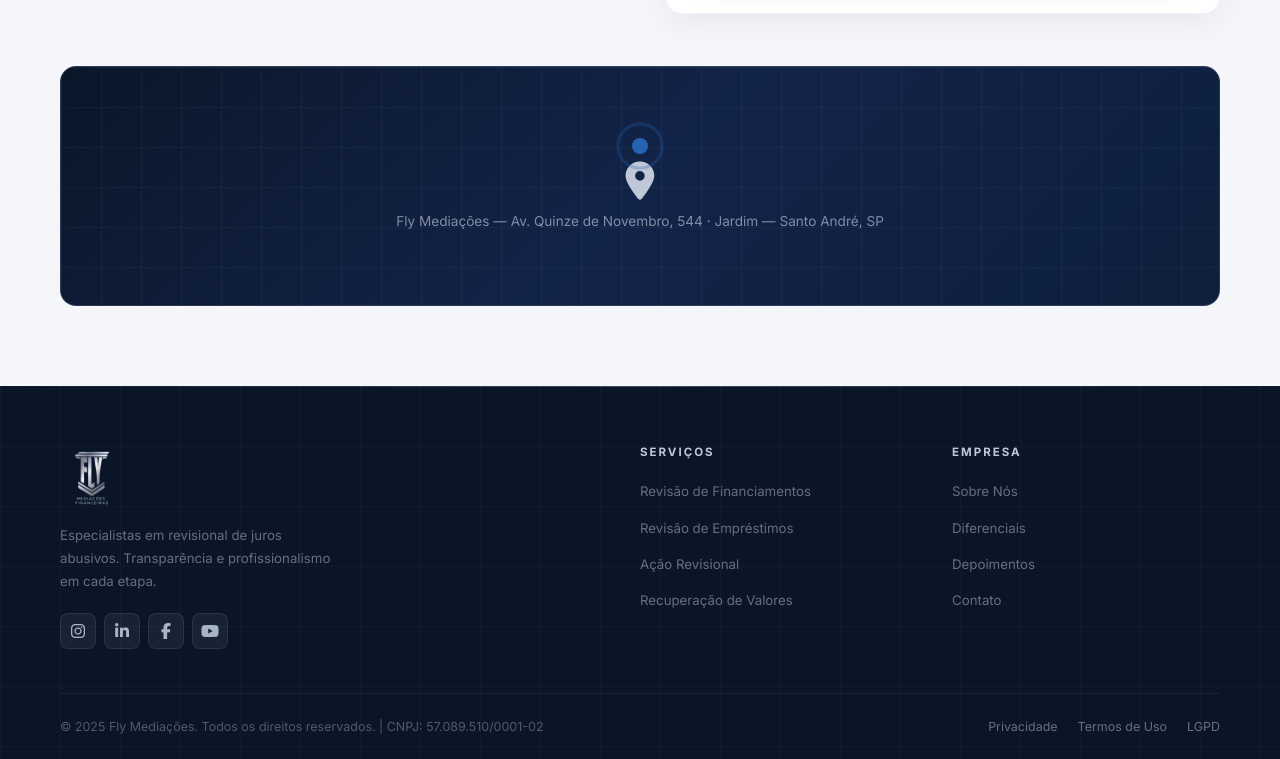
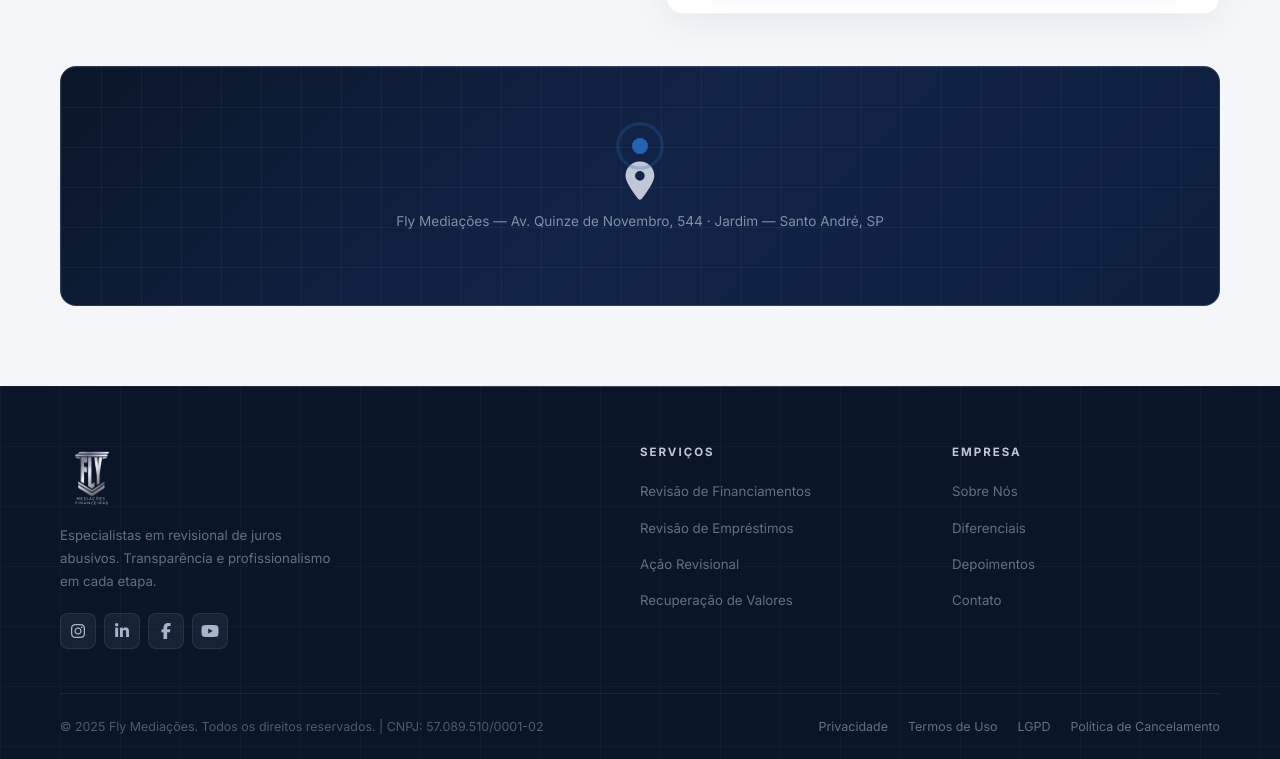
Before and after one commit to Clara2B/Fly-Mediacoes, a plain HTML site: page index.html in a window 1280 px wide. Shown: the part 4291-5050 px from the top of the page. Drawn offline with nearby package versions, Linux system fonts and the light colour scheme.

Commit message:
Adiciona Política de Cancelamento ao rodapé
Co-Authored-By: Claude Opus 5.5 <noreply@anthropic.com>
Claude-Session: https://claude.ai/code/session_01RLPBbTEiCDVT3E7M6qkSen

```diff
--- a/index.html
+++ b/index.html
@@ -801,6 +801,7 @@
         <a href="#">Privacidade</a>
         <a href="#">Termos de Uso</a>
         <a href="#">LGPD</a>
+        <a href="politica-de-cancelamento.pdf" target="_blank" rel="noopener">Política de Cancelamento</a>
       </div>
     </div>
   </div>
```
Also changed, not shown: 1 other file.
